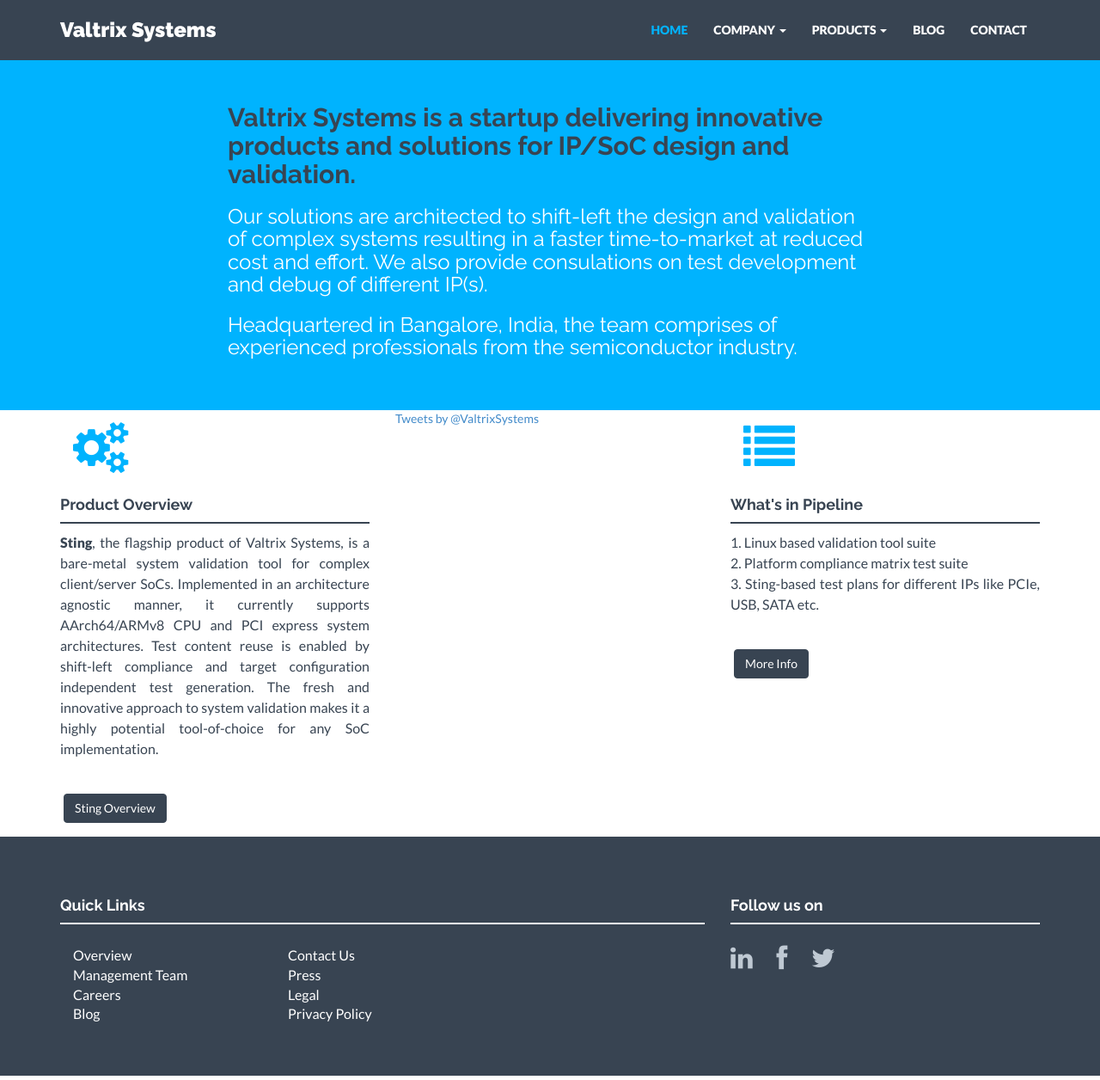
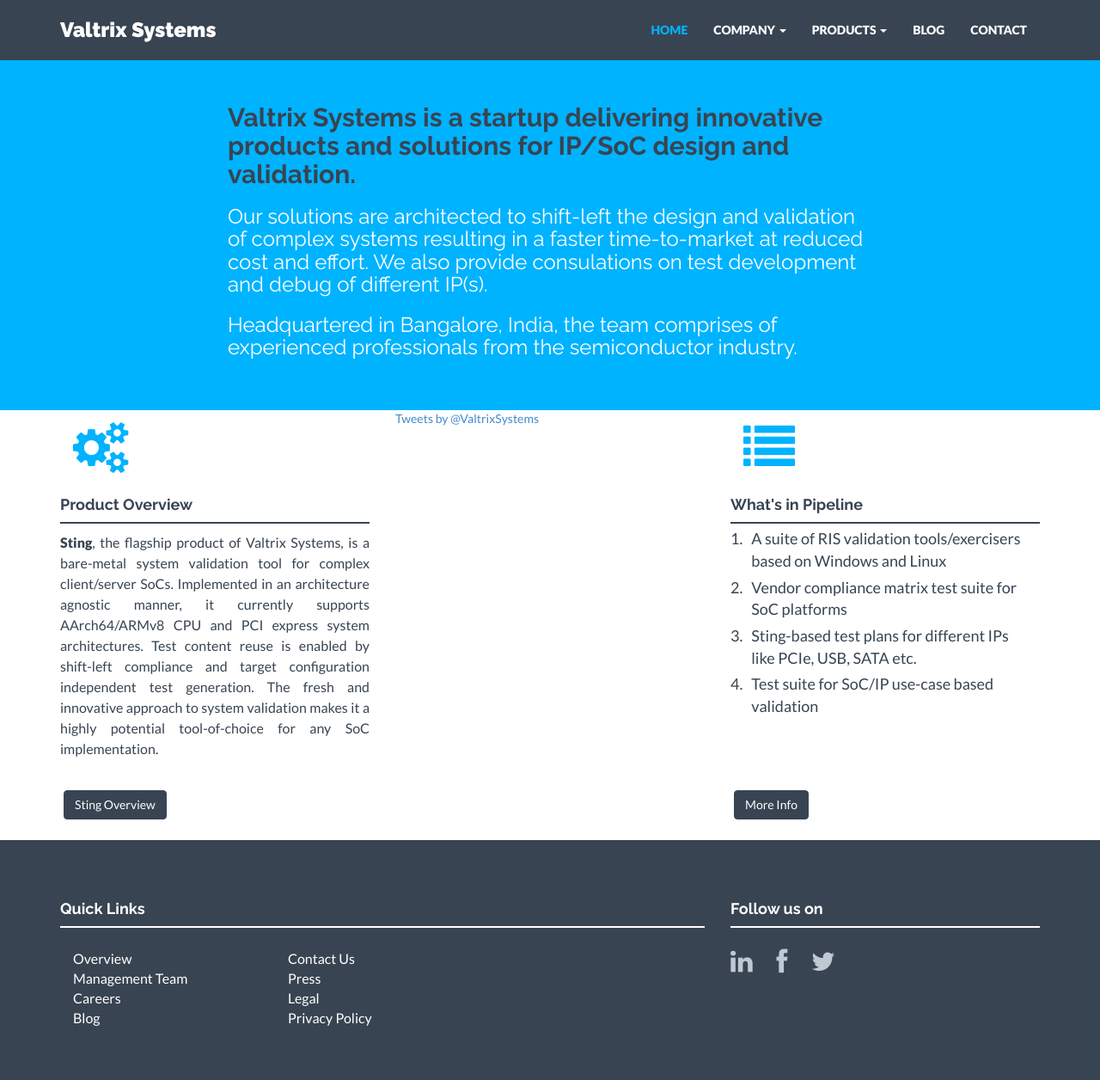
Before and after one commit to valtrix/valtrix.github.io, a Jekyll site: the page built from index.html, in a window 1280 px wide and 1256 px high. Shown: the whole window at 86% size. Built offline with Jekyll 4.4.1, drawn with Linux system fonts in a browser that asks for light colours; nearby versions of some CDN libraries; comment, search, counter and statistics services are not loaded.

Commit message:
Few more changes to landing page

```diff
--- a/index.html
+++ b/index.html
@@ -6,26 +6,39 @@
 <div id="service">
     <div class="container">
         <div class="row centered">
-            <div style="text-align:justify" class="col-md-4">
+            <div style="text-align:justify;position:relative;height:500px" class="col-md-4">
                 <i class="fa fa-cogs"></i>
                 <h4>Product Overview</h4>
                 <div class="hline"></div>
                 <p style="font-size:16px"><b>Sting</b>, the flagship product of Valtrix Systems, is a bare-metal system validation tool for complex client/server SoCs. Implemented in an architecture agnostic manner, it currently supports AArch64/ARMv8 CPU and PCI express system architectures. Test content reuse is enabled by shift-left compliance and target configuration independent test generation. The fresh and innovative approach to system validation makes it a highly potential tool-of-choice for any SoC implementation. </p>
-                <p><br/><a href="#" class="btn btn-theme">Sting Overview</a></p>
+                <p><br/><a href="#" style="position:absolute;bottom:20px" class="btn btn-theme">Sting Overview</a></p>
             </div>
             <div class="col-md-4">
                 <a class="twitter-timeline"  href="https://twitter.com/ValtrixSystems" data-widget-id="651447519184994304">Tweets by @ValtrixSystems</a>
             </div>
-            <div style="text-align:justify" class="col-md-4">
+            <div style="text-align:justify;position:relative;height:500px" class="col-md-4">
                 <i class="fa fa-list"></i>
                 <h4>What's in Pipeline</h4>
                 <div class="hline"></div>
-                <p style="font-size:16px">
-                    1. Linux based validation tool suite <br/>
-                    2. Platform compliance matrix test suite <br/>
-                    3. Sting-based test plans for different IPs like PCIe, USB, SATA etc.<br/>
-                </p>
-                <p><br/><a href="#" class="btn btn-theme">More Info</a></p>
+                <table>
+                    <tr>
+                        <td class="milestone_tbl_cell" style="padding-top:5px">1.</td>
+                        <td class="milestone_tbl_cell" style="padding-top:5px">A suite of RIS validation tools/exercisers based on Windows and Linux</td>
+                    </tr>
+                    <tr>
+                        <td class="milestone_tbl_cell">2.</td>
+                        <td class="milestone_tbl_cell">Vendor compliance matrix test suite for SoC platforms</td>
+                    </tr>
+                    <tr>
+                        <td class="milestone_tbl_cell">3.</td>
+                        <td class="milestone_tbl_cell">Sting-based test plans for different IPs like PCIe, USB, SATA etc.</td>
+                    </tr>
+                    <tr>
+                        <td class="milestone_tbl_cell">4.</td>
+                        <td class="milestone_tbl_cell">Test suite for SoC/IP use-case based validation</td>
+                    </tr>
+                </table>
+                <p><br/><a href="#" style="position:absolute;bottom:20px" class="btn btn-theme">More Info</a></p>
             </div>
         </div>
     </div><! --/container -->
```
Also changed, not shown: _includes/css/style.css (+8 -0 lines).
